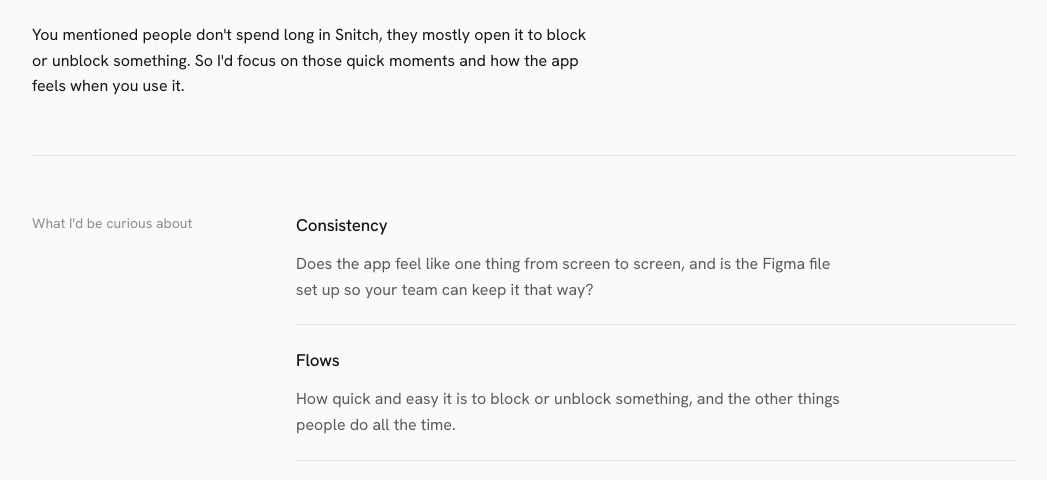
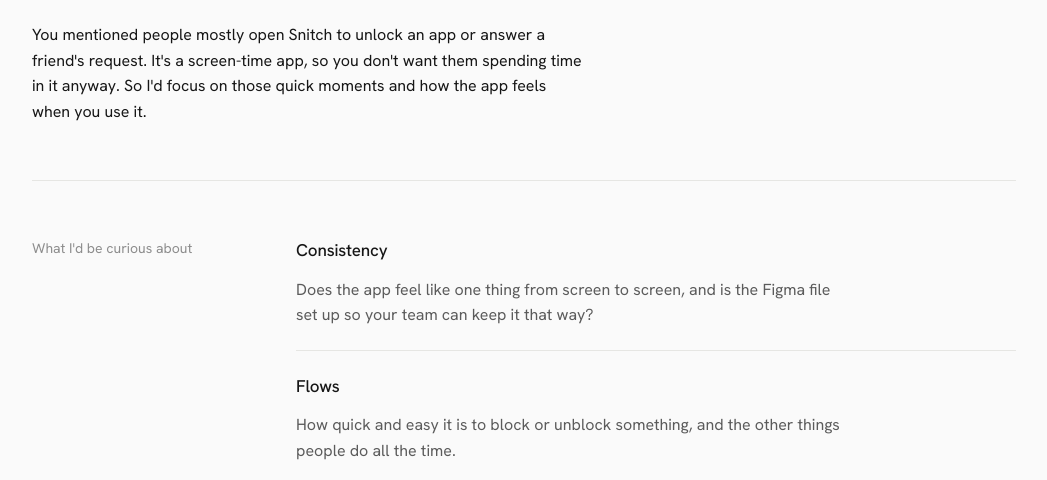
Before and after one commit to carolinavidalf/snitch-proposal, a plain HTML site: page index.html in a window 1280 px wide. Shown: the part 286-766 px from the top of the page, without its empty margins (116-1163 px from the left). Drawn offline with Linux system fonts and the light colour scheme.

Commit message:
Update home page intro line
Co-Authored-By: Claude Opus 5.5 <noreply@anthropic.com>
Claude-Session: https://claude.ai/code/session_01Ry23vpQCqXg6URaXzEGDvD

```diff
--- a/index.html
+++ b/index.html
@@ -27,7 +27,7 @@
     <section class="hero" style="padding-bottom:56px">
       <div>
         <h1>Ways we could work together on Snitch</h1>
-        <p class="lead">You mentioned people don't spend long in Snitch, they mostly open it to block or unblock something. So I'd focus on those quick moments and how the app feels when you use it.</p>
+        <p class="lead">You mentioned people mostly open Snitch to unlock an app or answer a friend's request. It's a screen-time app, so you don't want them spending time in it anyway. So I'd focus on those quick moments and how the app feels when you use it.</p>
       </div>
     </section>
 
```
